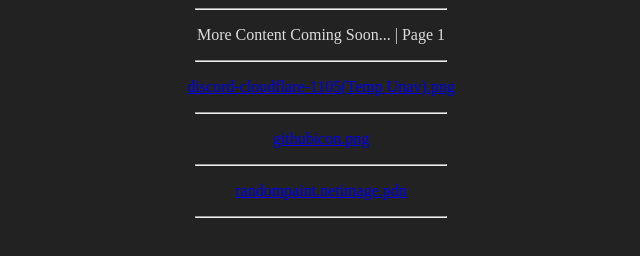
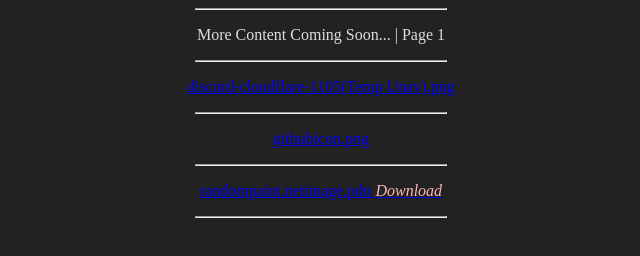
Before and after one commit to TrentonGage11/ImageHost, a plain HTML site: page images/1/index.html in a window 1280 px wide. Shown: the whole page, without its empty margins (319-959 px from the left). Drawn offline with Linux system fonts and the light colour scheme.

Commit message:
Update index.html

```diff
--- a/images/1/index.html
+++ b/images/1/index.html
@@ -14,6 +14,9 @@ html {
 	width: 250px;
 	text-align: center;
 }
+.via-dowl {
+	color: rgb(255,180,180);
+}
 </style>
 </head>
 <body>
@@ -25,7 +28,7 @@ html {
 <hr class="custm-hr">
 <p><a href="./githubicon.png">githubicon.png</a></p>
 <hr class="custm-hr">
-<p><a href="./randompaint.netimage.pdn">randompaint.netimage.pdn</a></p>
+<p><a href="./randompaint.netimage.pdn">randompaint.netimage.pdn <i class="via-dowl">Download</i></a></p>
 <hr class="custm-hr">
 </div>
 </body>
```
